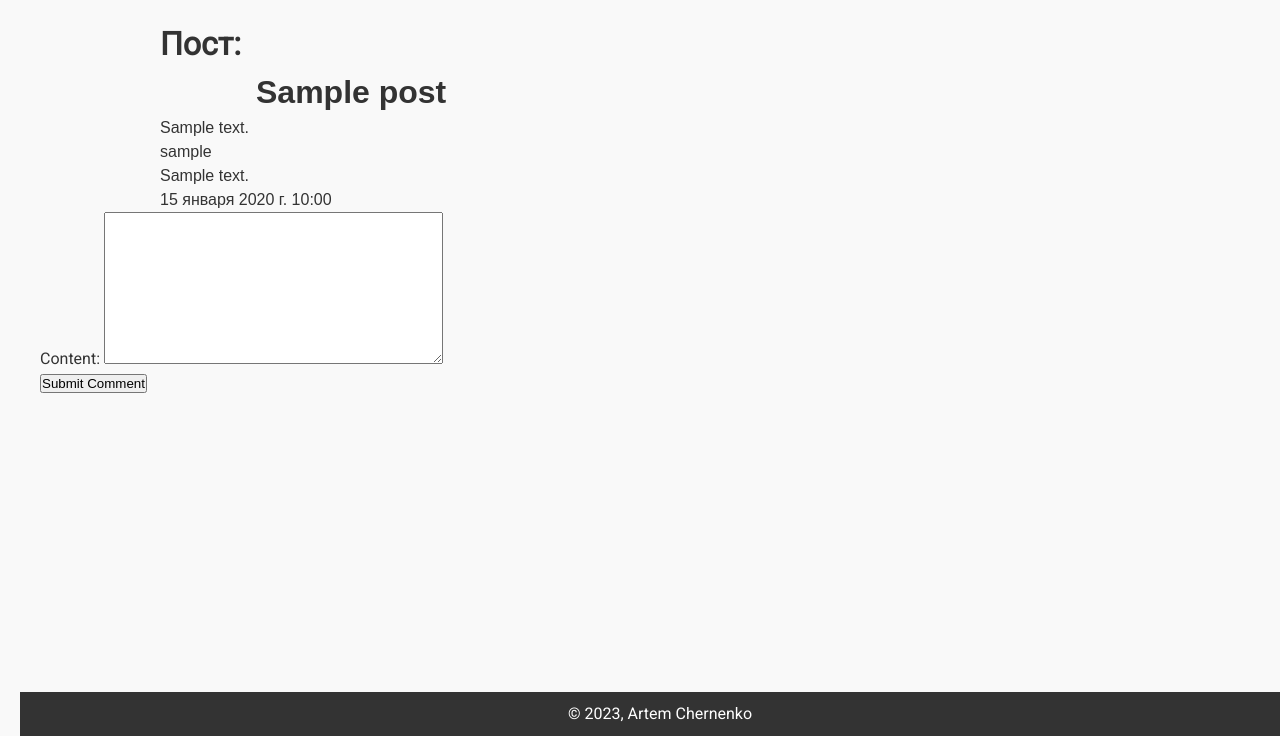
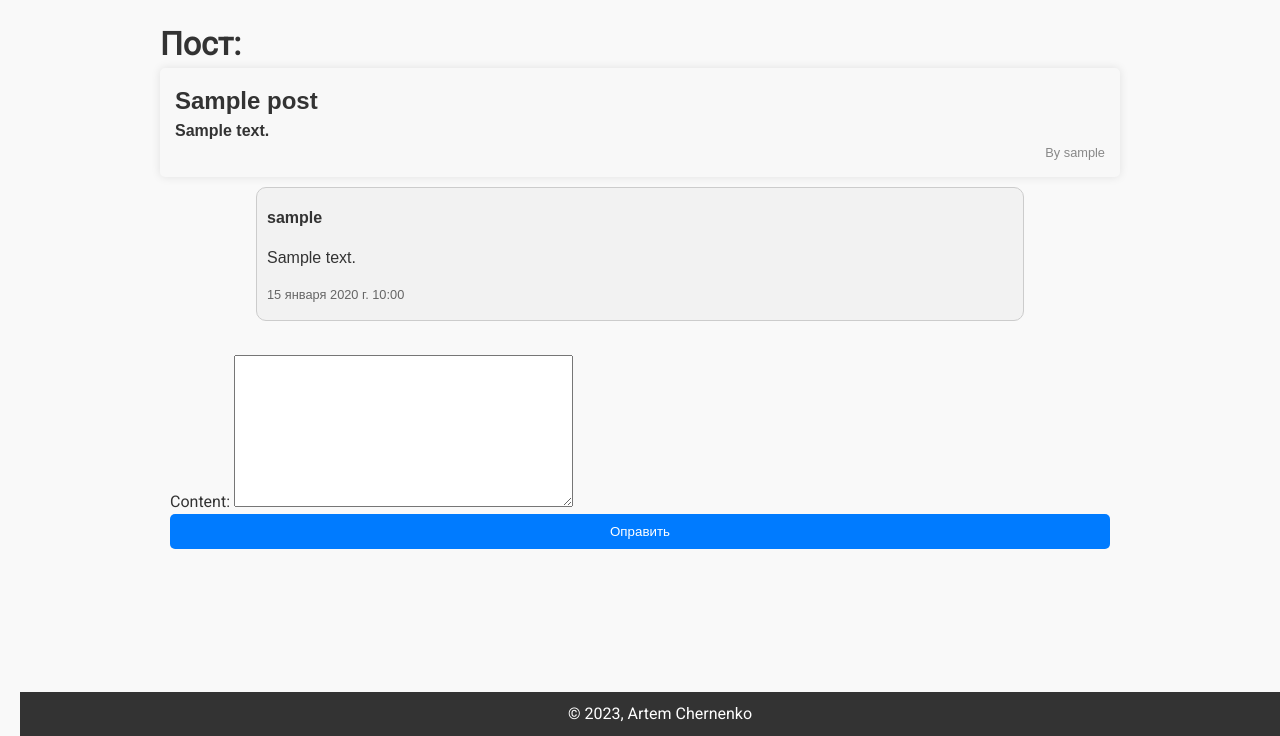
Before and after one commit to rtemchernenko/forum_proj, a Django app: a page that uses forum_app/templates/forum_app/post.html in a window 1280 px wide. Shown: the part 64-800 px from the top of the page. Run offline with Django 4.2, Linux system fonts and the light colour scheme; tables that the repository leaves empty hold one stand-in row (values such as "Sample post").

Commit message:
комментарии пока не работают

```diff
--- a/forum_app/forms.py
+++ b/forum_app/forms.py
@@ -17,4 +17,10 @@ class RegisterForm(UserCreationForm):
 class CommentForm(forms.ModelForm):
     class Meta:
         model = Comment
-        fields = ['content',]
+        fields = ['content', ]
+
+    # def __init__(self, *args, **kwargs):
+    #     super().__init__(*args, **kwargs)
+    #     for field in self.fields:
+    #         self.fields[field].widget.attrs['class'] = 'form-control'
+    #     self.fields['content'].widget = Textarea(attrs={'rows': 5})
--- a/forum_app/static/forum_app/style.css
+++ b/forum_app/static/forum_app/style.css
@@ -155,6 +155,57 @@ submit_btn:hover {
     background-color: #0056b3;
 }
 
+/* Комментарии */
+
+.comments {
+    width: 80%;
+    margin: 0 auto;
+    padding: 10px;
+    border: 1px solid #ccc;
+    border-radius: 10px;
+    margin-bottom: 1.5em;
+    background-color: #f2f2f2;
+}
+
+.comments p{
+    padding: .5em 0;
+}
+
+.comments p:nth-child(1) {
+    font-weight: bold;
+}
+
+.comments p:nth-child(3) {
+    font-size: 0.8em;
+    color: #666;
+}
+
+.comment_form {
+    width: 80%;
+    margin: 0 auto;
+    padding: 10px;
+}
+
+.comment_form form {
+    display: flex;
+    flex-direction: column;
+}
+
+.comment_form input[type="submit"] {
+    width: 100%;
+    padding: 10px;
+    border: none;
+    border-radius: 5px;
+    color: white;
+    background-color: #007BFF;
+    cursor: pointer;
+}
+
+.comment_form input[type="submit"]:hover {
+    background-color: #0056b3;
+}
+
+
 /* Отображение контента */
 
 h1{
--- a/forum_app/templates/forum_app/post.html
+++ b/forum_app/templates/forum_app/post.html
@@ -4,10 +4,16 @@
 <h1>Пост:</h1>
 <div class="listcontent">
 
-    <h1>{{ post.title }}</h1>
-    <p>{{ post.content }}</p>
+        <ul>
+        <li>
+            <h2>{{ post.title }}</a>
+                <h4>{{ post.content }}</h4>
+                <p>By {{ post.created_by }}</p></h2>
+        </li>
+    </ul>
+
     {% for comment in comments %}
-    <div>
+    <div class="comments">
         <p>{{ comment.created_by.username }}</p>
         <p>{{ comment.content }}</p>
         <p>{{ comment.created_at }}</p>
@@ -15,11 +21,12 @@
 {% endfor %}
 </div>
 <!-- Comment form -->
+<div class="comment_form">
 <form method="POST">
     {% csrf_token %}
     {{ comment_form.as_p }}
-    <input type="submit" value="Submit Comment">
+    <input type="submit" value="Оправить">
 </form>
-
+</div>
 {% block extra_body %}{% endblock %}
 {% endblock %}
--- a/forum_app/templates/forum_app/thread.html
+++ b/forum_app/templates/forum_app/thread.html
@@ -21,6 +21,3 @@
 
 <h2><a href="{% url 'post_list' forum_slug=forum.slug thread_slug=thread.slug %}">{{ thread.title }}</a></h2>
             <h2><a href="threads/{{ thread.slug }}/">{{ thread.title }}</a></h2>
-
-http://127.0.0.1:8000/forums/avtomobili/threads/avtomobili/threads/hyundai/ Жопный
-http://127.0.0.1:8000/forums/avtomobili/threads/hyundai/
--- a/forum_app/urls.py
+++ b/forum_app/urls.py
@@ -1,7 +1,7 @@
 from django.contrib import admin
 from django.urls import path
 from . import views
-from .views import ForumListView, ThreadListView, PostDetailView, profile_view, RegisterView, PostListView
+from .views import ForumListView, ThreadListView, profile_view, RegisterView, PostListView, PostDetailView
 from django.conf import settings
 from django.conf.urls.static import static
 
@@ -11,7 +11,8 @@ urlpatterns = [
     path('forums/', ForumListView.as_view(), name='forum_list'),
     path('forums/<slug:forum_slug>/threads/', ThreadListView.as_view(), name='thread_list'),
     path('forums/<slug:forum_slug>/threads/<slug:thread_slug>/posts/', PostListView.as_view(), name='post_list'),
-    path('forums/<slug:forum_slug>/threads/<slug:thread_slug>/posts/<slug:slug>/', PostDetailView.as_view(), name='post_detail'),
+    path('forums/<slug:forum_slug>/threads/<slug:thread_slug>/posts/<slug:slug>/', PostDetailView.as_view(),
+         name='post_detail'),
     path('profile', profile_view, name='profile'),
     path('register', RegisterView.as_view(), name='register'),
 
--- a/forum_app/views.py
+++ b/forum_app/views.py
@@ -56,6 +56,7 @@
     model = Post
     slug_field = 'slug'
     template_name = 'forum_app/post.html'
+    context_object_name = 'post'
 
     def get_context_data(self, **kwargs):
         context = super().get_context_data(**kwargs)
@@ -64,12 +65,15 @@
         return context
 
 
-# class PostDetailView(ListView, FormMixin):
+# class PostDetailView(DetailView, FormMixin):
 #     model = Post
-#     template_name = 'forum_app/posts.html'
-#     context_object_name = 'posts'
+#     slug_field = 'slug'
+#     template_name = 'forum_app/post.html'
+#     context_object_name = 'post'
 #     form_class = CommentForm
-#     success_url = reverse_lazy('post_list')
+#
+#     def get_success_url(self):
+#         return reverse_lazy('post_detail', kwargs={'pk': self.get_object().id})
 #
 #     def post(self, request, *args, **kwargs):
 #         form = self.get_form()
@@ -81,18 +85,19 @@
 #     def form_valid(self, form):
 #         self.object = form.save(commit=False)
 #         self.object.post = self.get_object()
-#         self.object.author = self.request.user
+#         self.object.created_by = self.request.user
 #         self.object.save()
 #         return super().form_valid(form)
 #
-#     def get_queryset(self):
-#         self.thread = get_object_or_404(Thread, slug=self.kwargs['thread_slug'])
-#         return Post.objects.filter(thread=self.thread)
+# def get_queryset(self):
+#     self.thread = get_object_or_404(Thread, slug=self.kwargs['thread_slug'])
+#     return Post.objects.filter(thread=self.thread)
 #
-#     def get_context_data(self, **kwargs):
-#         context = super().get_context_data(**kwargs)
-#         context['thread'] = self.thread
-#         return context
+# def get_context_data(self, **kwargs):
+#     context = super().get_context_data(**kwargs)
+#     context['thread'] = self.thread
+#     return context
+
 
 # Регистрация
 
```
